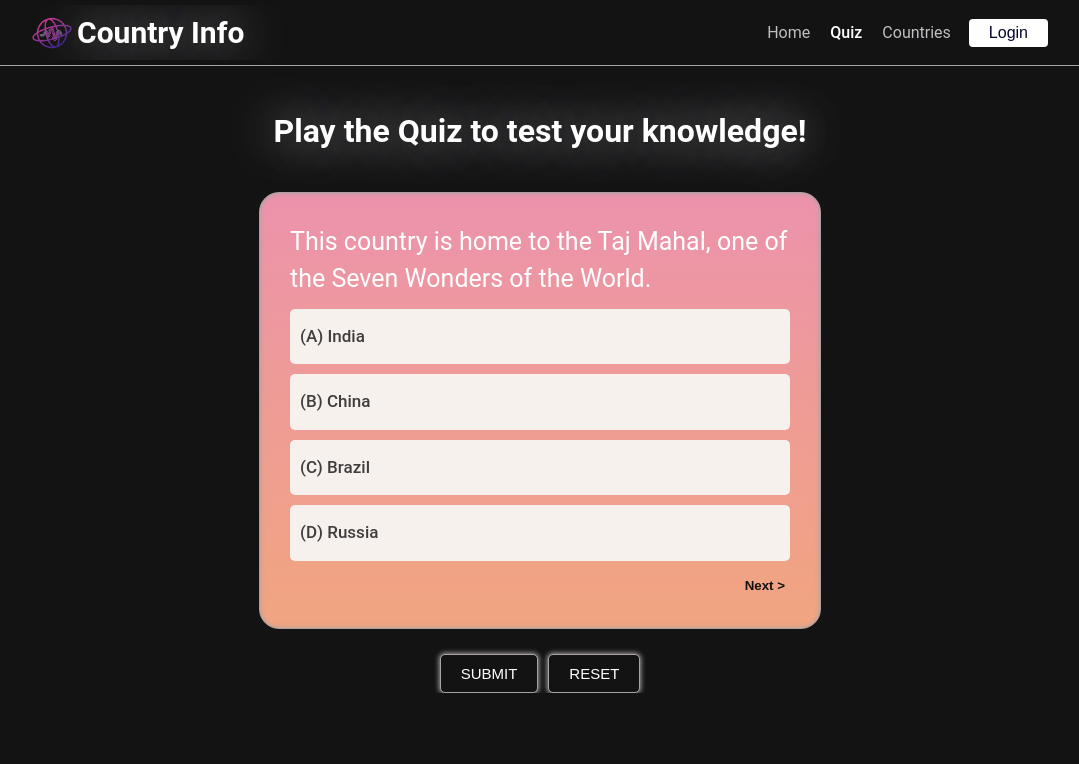
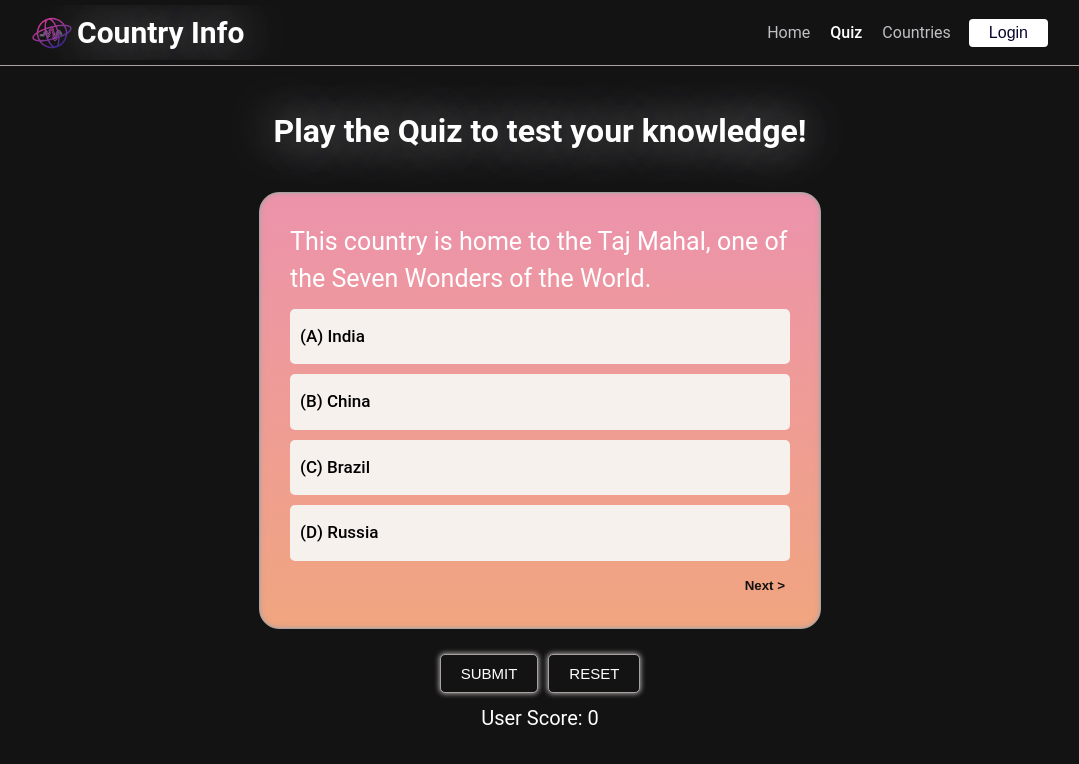
Before and after one commit to YashRathore1/Country-Info, a React (Vite) app: page /play-quiz in a window 1280 px wide. Shown: the top 764 px of the page, without its empty margins (100-1179 px from the left). Built offline with nearby package versions, Linux system fonts and the light colour scheme.

Commit message:
quiz-done

```diff
--- a/src/App.jsx
+++ b/src/App.jsx
@@ -6,8 +6,6 @@ import FlagsLayout from './Layouts/FlagsLayout/FlagsLayout';
 import HomePage from './Pages/Homepage/HomePage';
 import Quiz from './Pages/Quiz/Quiz';
 import Layout from './Layouts/Root/Layout';
-
-
 
 function App() {
   const router = createBrowserRouter(
@@ -23,7 +21,6 @@ function App() {
       </Route>
     )
   )
-
   return (
     <>
       <RouterProvider router={router} />
@@ -32,6 +29,3 @@ function App() {
 }
 
 export default App
-
-
-// On line 10, loader has been used as a prop.
--- a/src/Components/QuizCard/QuizCard.jsx
+++ b/src/Components/QuizCard/QuizCard.jsx
@@ -1,6 +1,6 @@
 import React from 'react';
 
-export default function QuizCard({ index, quizDetails, nextQuestion, evalAnswer, optionRef }) {
+export default function QuizCard({ index, quizDetails, nextQuestion, evalAnswer }) {
   return (
     <div className="quiz-card">
       <div className="question">
@@ -18,7 +18,7 @@ export default function QuizCard({ index, quizDetails, nextQuestion, evalAnswer,
                 // ref={()git st=>{optionRef.current[i]}}
                 onChange={(e) => evalAnswer(index, quizDetails[index]?.name, e.target.value)}
               />
-              <label htmlFor={option}>
+              <label htmlFor={option} >
                 {`(${String.fromCharCode(65 + i)}) ${option}`}
               </label>
             </div>
--- a/src/Layouts/Root/Layout.jsx
+++ b/src/Layouts/Root/Layout.jsx
@@ -9,7 +9,6 @@ export default function Layout() {
   const showLogin = () => {
     setLogin(true);
   }
-
 
   return (
     <>
--- a/src/pages/Quiz/Quiz.css
+++ b/src/pages/Quiz/Quiz.css
@@ -138,3 +138,21 @@
     justify-content: center;
     margin-top: 25px;
 }
+
+
+.option-container label {
+    color: black;
+    cursor: pointer;
+  }
+
+  /* style when selected */
+  .option-container input[type="radio"]:checked + label {
+    color: var(--optionHov);
+    font-weight: bold;
+  }
+
+  .score{
+    margin: auto;
+    font-size: 20px;
+    margin-top: 10px;
+  }
--- a/src/pages/Quiz/Quiz.jsx
+++ b/src/pages/Quiz/Quiz.jsx
@@ -2,25 +2,31 @@ import './Quiz.css'
 import { useRef, useState } from 'react';
 import useFetchAPI from '../../Custom Hooks/useFetchAPI';
 import QuizCard from '../../Components/QuizCard/QuizCard';
-
 
 export default function Quiz() {
   const {data: quizDetails, isLoading} = useFetchAPI('/db.json');
   const [score, setScore] = useState(0);
   const [ind, setInd] = useState(0);
   const [trackAnswer, setTrackAnswer] = useState([])
-  const optionRef = useRef([]);
 
-  const evalAnswer = (index, name, value) => {
-    const data = {
+  const evalAnswer = (index, name, value, nextQuestion) => {
+    const newData = {
       key: index + 1,
       answer: name,
       userSelection: value
     }
 
-    setTrackAnswer((prevdata) => ([...prevdata, data]))
+    if(!trackAnswer?.find(item => item.key === (index + 1))){
+      setTrackAnswer((prevdata) => ([...prevdata, newData]))
+    } else if(trackAnswer?.find(item => item.key === (index + 1))){
+      const updatedAnswers = trackAnswer.map(item =>
+        item.key === newData.key
+          ? { ...item, userSelection: value }
+          : item
+      );
+      setTrackAnswer(updatedAnswers);
+    }
   }
-
 
   const nextQuestion = (ind, quizDetails)=>{
     if(ind < (quizDetails.length - 1)){
@@ -30,21 +36,36 @@ export default function Quiz() {
     }
   }
 
+  const calcScore = ()=> {
+    let marks = 0;
+    trackAnswer.forEach((item)=> {
+      if(item.answer == item.userSelection){
+        marks = marks + 1
+      }
+    })
+    setScore(marks)
+  }
+
+  const resetQuiz = () => {
+    setTrackAnswer([])
+    setScore(0)
+    setInd(0)
+  }
   return (
     <div className="quiz-page">
       <div className="heading-container">
         <h1 className='heading'>Play the Quiz to test your knowledge!</h1>
       </div>
       <div className="quiz-container">
-        <QuizCard index={ind} quizDetails={quizDetails} nextQuestion={nextQuestion} evalAnswer={evalAnswer} optionRef={optionRef}/>
+        <QuizCard index={ind} quizDetails={quizDetails} nextQuestion={nextQuestion} evalAnswer={evalAnswer} />
         <div className="submit-reset-buttons">
-          <button type="submit" className='submit-quiz' onClick={(e) => {}}> SUBMIT </button>
-          <button type="reset" className='reset-quiz' onClick={(e) => {}}> RESET </button>
+          <button type="submit" className='submit-quiz' onClick={(e) => calcScore()}> SUBMIT </button>
+          <button type="reset" className='reset-quiz' onClick={(e) => {resetQuiz()}}> RESET </button>
         </div>
 
-        {/* <div className="score">
-          {score}
-        </div> */}
+        <div className="score">
+          User Score: {score}
+        </div>
       </div>
     </div>
   )
```
